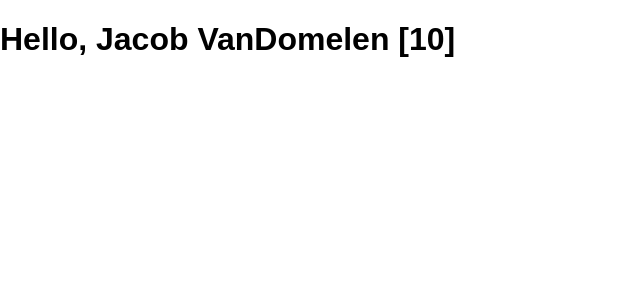
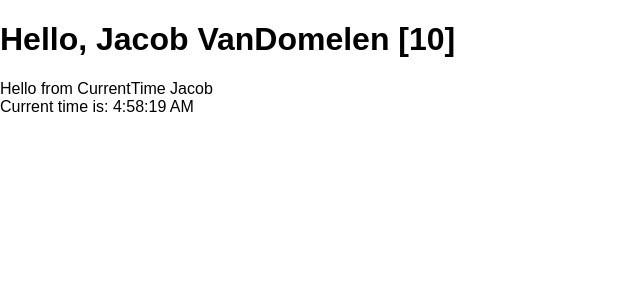
Before and after one commit to vandomej/ReactPractice, a React (Create React App) app in the folder todo-list-tracker/: page / in a window 1280 px wide. Shown: the top 300 px of the page, without its empty margins (0-640 px from the left). Built offline with nearby package versions, Linux system fonts and the light colour scheme.

Commit message:
Added first lessons to app

```diff
--- a/todo-list-tracker/src/App.js
+++ b/todo-list-tracker/src/App.js
@@ -2,27 +2,55 @@ import React, { Component } from 'react';
 import logo from './logo.svg';
 import './App.css';
 
-const user = {
-  firstName: 'Jacob',
-  lastName: 'VanDomelen'
-};
+const user = [
+  {
+    firstName: 'Jacob',
+    lastName: 'VanDomelen'
+  },
+  {
+    firstName: 'Dan',
+    lastName: 'VanHorn'
+  },
+  {
+    firstName: 'Nathan',
+    lastName: 'Tan'
+  }
+];
 
 const headerStyle = {
   maxWidth: Math.floor((Math.random() * 100) + 1) + ' px'
 };
 
 const element = (
-  <h1 className={headerStyle}>
-    Hello, {formatName(user)} [{(Math.floor(Math.random() * 1000) + 7) % 11}]
+  <h1 style={headerStyle}>
+    Hello, {formatName(user[0])} [{(Math.floor(Math.random() * 1000) + 7) % 11}]
   </h1>
 );
 
 /* react region */
 //==============/
+
+//Functional component example
+function CurrentTime(props) {
+  return (
+    <div>
+      Hello from CurrentTime {props.name}
+      <br />
+      Current time is: {new Date().toLocaleTimeString()}
+    </div>
+  );
+}
+
+//Basic overarching class
 class App extends Component {
   render() {
     console.log(headerStyle);
-    return (element);
+    return (
+      <div>
+        {element}
+        <CurrentTime name={user[0].firstName}/>
+      </div>
+    );
   }
 }
 
```
